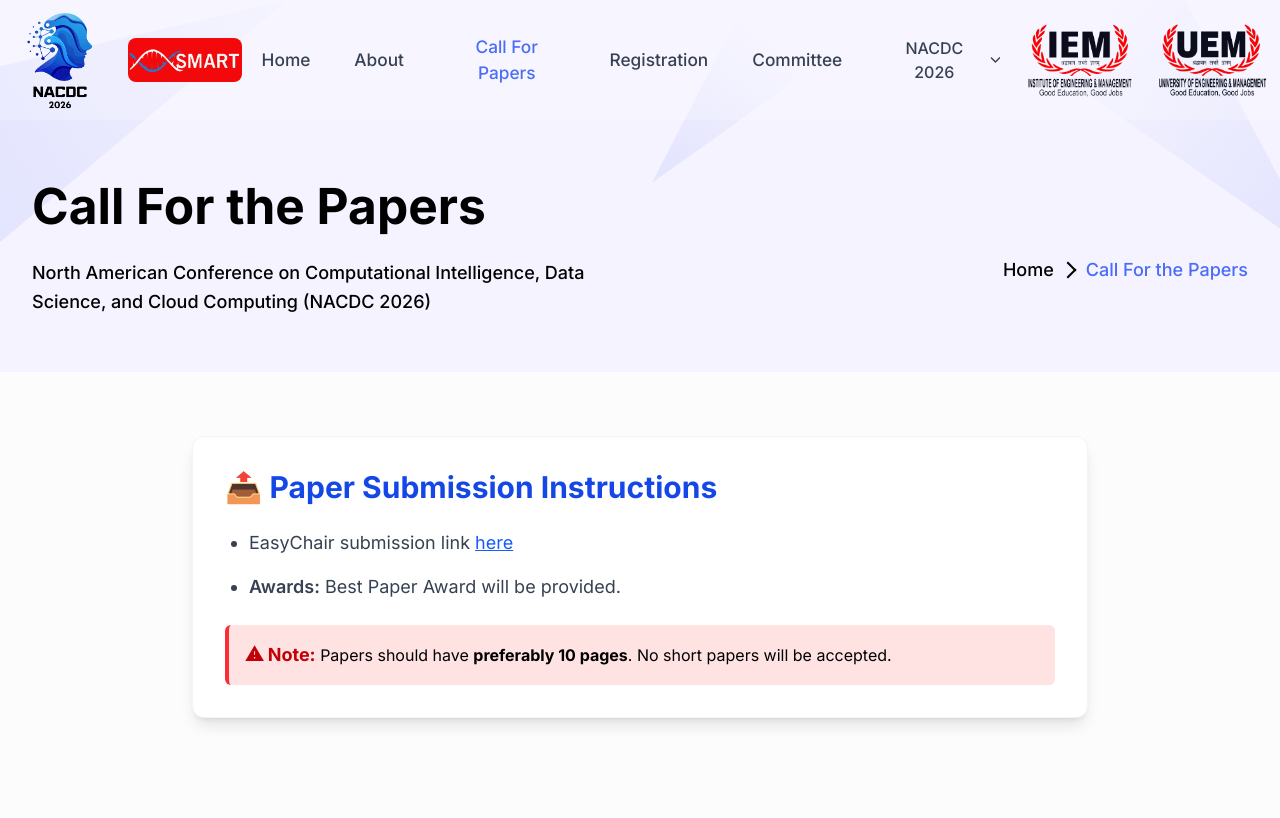
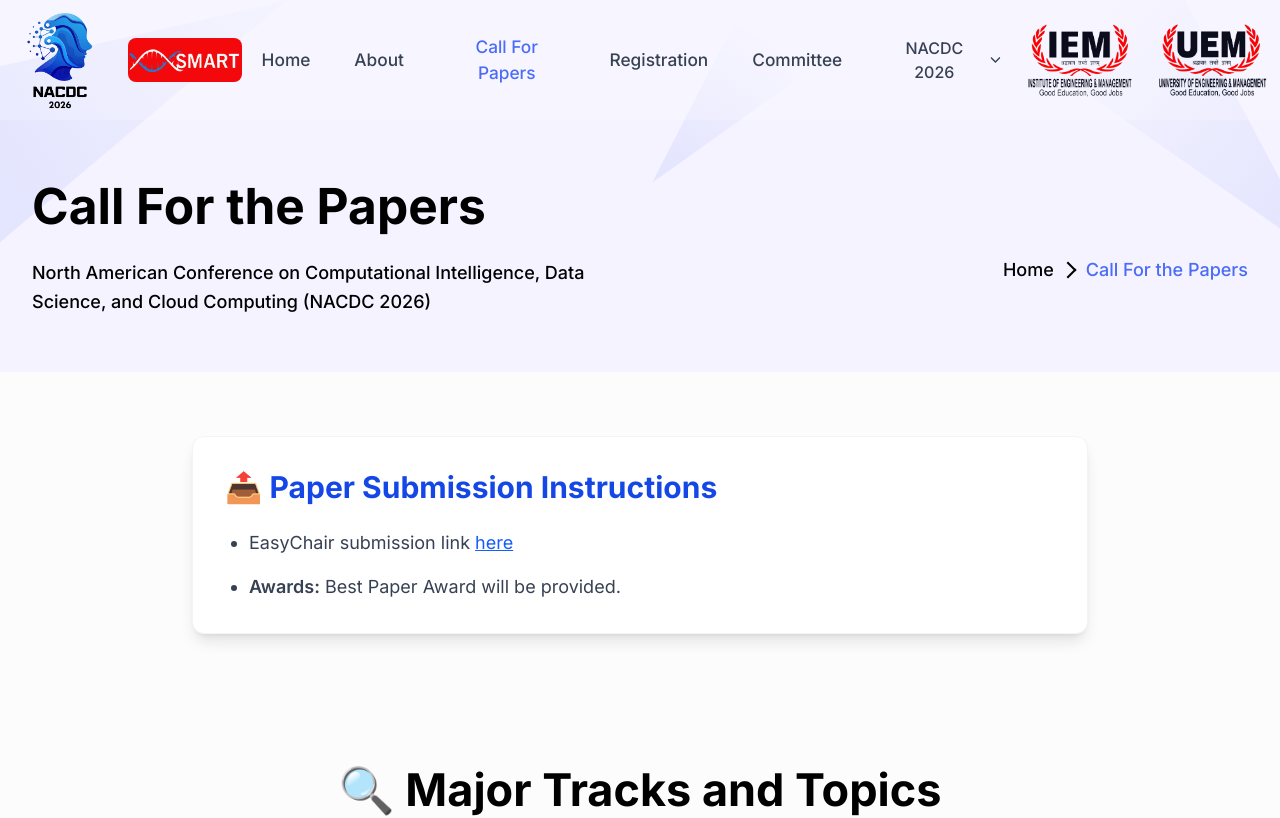
Before and after one commit to KartikTulsian/iemnacdc, a Next.js app: page /callForPapers in a window 1280 px wide. Shown: the top 818 px of the page. Built offline with nearby package versions, Linux system fonts and the light colour scheme.

Commit message:
changes in paper details

```diff
--- a/src/components/Tracks/PaperDetails.tsx
+++ b/src/components/Tracks/PaperDetails.tsx
@@ -58,12 +58,12 @@ export default function PaperDetails() {
             </li>
           </ul>
 
-          <div className="mt-6 p-4 bg-red-100 border-l-4 border-red-500 rounded-md">
+          {/* <div className="mt-6 p-4 bg-red-100 border-l-4 border-red-500 rounded-md">
             <strong className="text-red-700 text-base sm:text-lg">
               ⚠ Note:
             </strong>{' '}
             Papers should have <strong>preferably 10 pages</strong>. No short papers will be accepted.
-          </div>
+          </div> */}
         </div>
 
         {/* Publication Section */}
```
